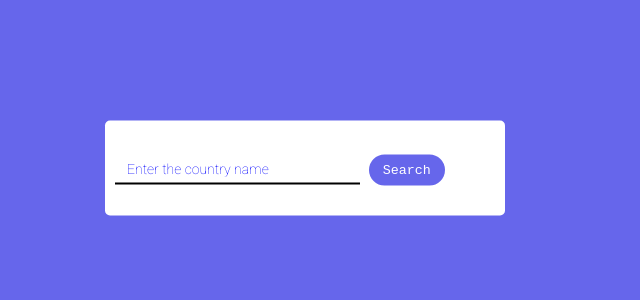
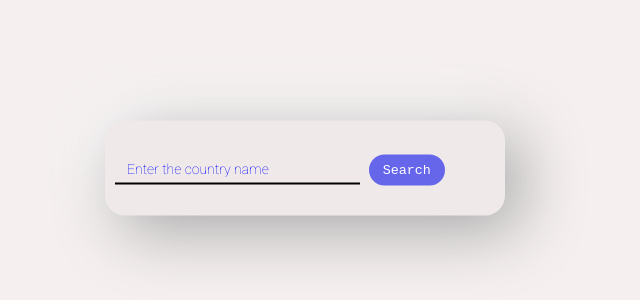
Before and after one commit to SushantDahal/country_Details, a plain HTML site: page index.html in a window 1280 px wide. Shown: the part 232-532 px from the top of the page, without its empty margins (335-975 px from the left). Drawn offline with Linux system fonts and the light colour scheme; a web font is replaced by a local one.

Commit message:
ui improvement

```diff
--- a/index.css
+++ b/index.css
@@ -5,24 +5,26 @@
   font-family: monospace;
 }
 body {
-  background-color: rgb(102, 102, 235);
+  background-color: rgb(245, 239, 239);
 }
 
 .container {
   min-width: 400px;
   max-width: 400px;
-  background-color: white;
-  border-radius: 5px;
+  background-color: rgb(240, 233, 233);
+  border-radius: 20px;
   position: absolute;
   left: 50%;
   top: 50%;
   padding: 30px 10px;
+  box-shadow: 14px 14px 64px #a4a4a4, -14px -14px 64px #ffffff;
   transform: translate(-50%, -50%);
 }
 
 .search-wrapper input {
   padding: 8px 2px 4px 12px;
   color: blue;
+  background: transparent;
   border: none;
   border-bottom: 2px solid black;
   outline: 0;
```
